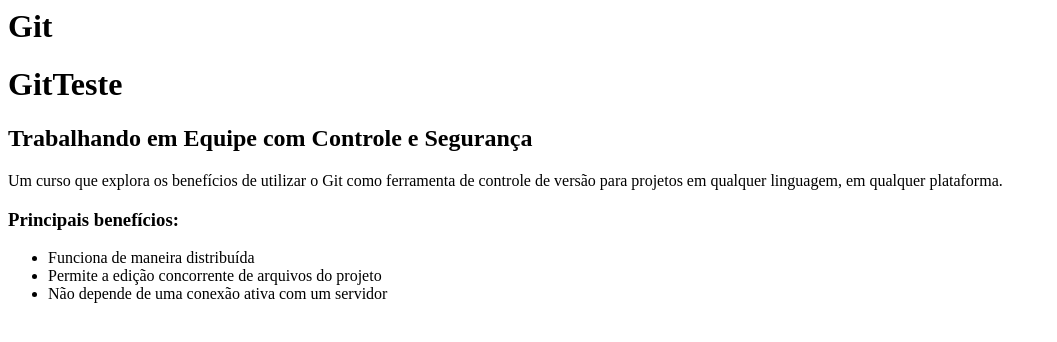
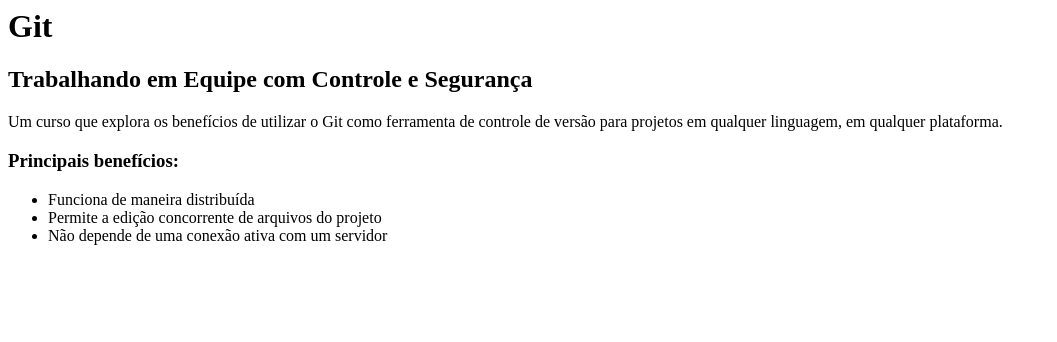
Before and after one commit to erripe/curso-git, a plain HTML site: page index.html in a window 1280 px wide. Shown: the whole page, without its empty margins (0-1057 px from the left). Drawn offline with Linux system fonts and the light colour scheme.

Commit message:
Signed-off-by: Emmanoel <emmanoell@gmail.com>

```diff
--- a/index.html
+++ b/index.html
@@ -3,7 +3,6 @@
     </head>
     <body>
         <h1>Git</h1>
-        <h1>GitTeste</h1>
         <h2>Trabalhando em Equipe com Controle e Segurança</h2>
 
         <p>Um curso que explora os benefícios de utilizar o Git como ferramenta de controle de versão para projetos em qualquer linguagem, em qualquer plataforma.</p>
```
